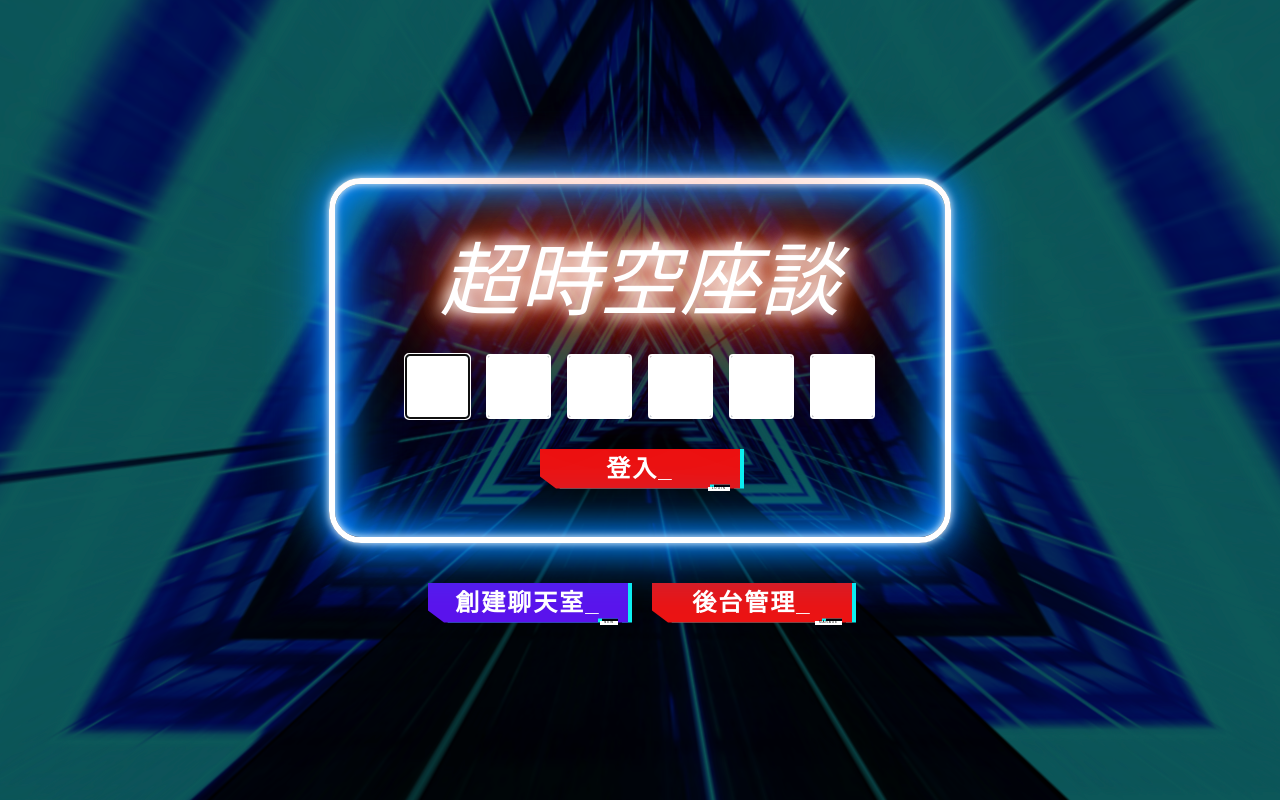
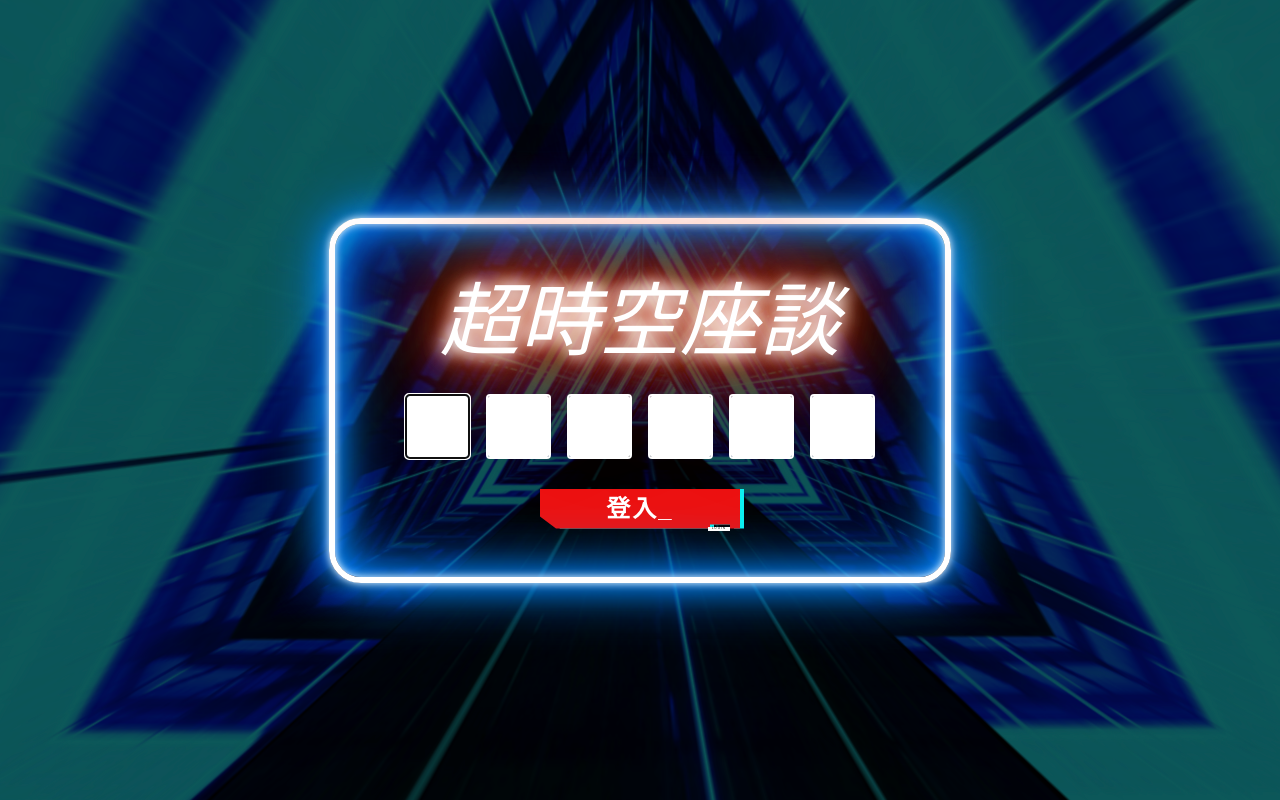
Before and after one commit to katie5413/lineSimulator, a PHP site: page / in a window 1280 px wide. Run offline with PHP 8.4, Linux system fonts and the light colour scheme; some web fonts are replaced.

Commit message:
fix: remove visitor page manage buttons.

```diff
--- a/index.php
+++ b/index.php
@@ -81,21 +81,6 @@ include "pdoInc.php";
                     </button>
                 </div>
             </div>
-
-            <div class="btnOutsideArea">
-                <a class="cybrBtn secondary" href="New/index.php">
-                    創建聊天室<span aria-hidden>_</span>
-                    <span aria-hidden class="cybrBtn_Tag">
-                        NEW
-                    </span>
-                </a>
-                <a class="cybrBtn third" type="button" href="Backstage/index.php">
-                    後台管理<span aria-hidden>_</span>
-                    <span aria-hidden class="cybrBtn_Tag">
-                        MANAGE
-                    </span>
-                </a>
-            </div>
         </div>
     </div>
     <script src="Common/global.js?v=<?php echo time(); ?>"></script>
```
